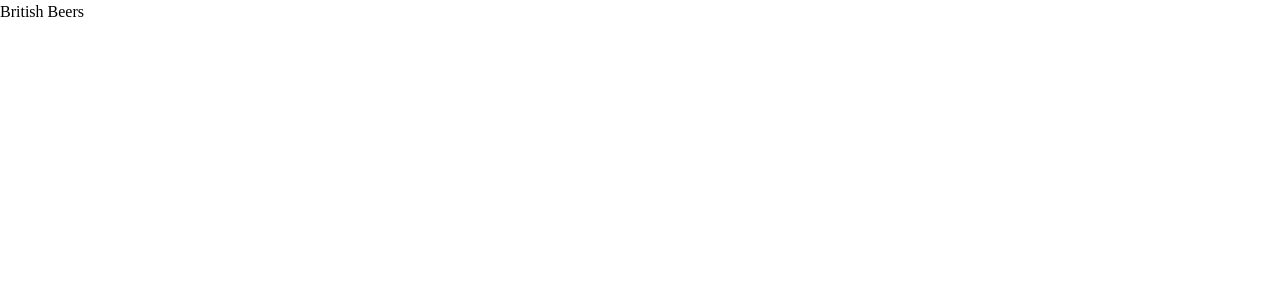
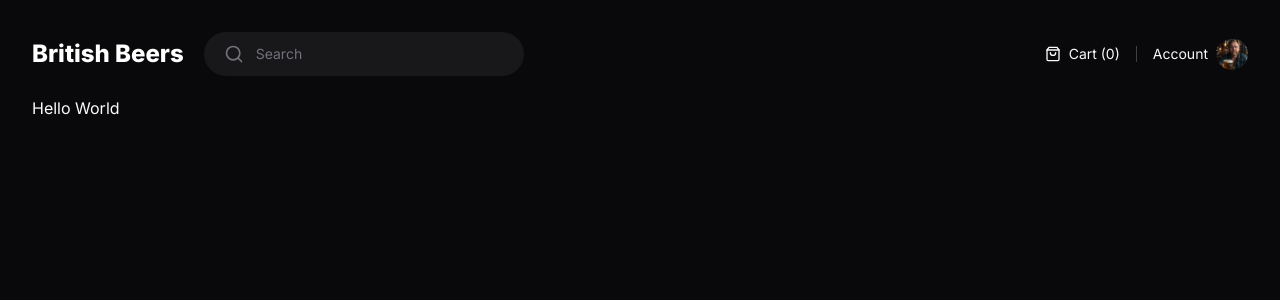
Before and after one commit to thiagocabralcorreia/british-beers, a Next.js app: page / in a window 1280 px wide. Shown: the top 300 px of the page. Built offline with nearby package versions, Linux system fonts and the light colour scheme.

Commit message:
✨ feat: add header component

```diff
--- a/next.config.js
+++ b/next.config.js
@@ -1,4 +1,8 @@
 /** @type {import('next').NextConfig} */
-const nextConfig = {}
+const nextConfig = {
+  images: {
+    domains: ["github.com"],
+  },
+};
 
-module.exports = nextConfig
+module.exports = nextConfig;
--- a/next.config.mjs
+++ /dev/null
@@ -1,4 +0,0 @@
-/** @type {import('next').NextConfig} */
-const nextConfig = {};
-
-export default nextConfig;
--- a/package.json
+++ b/package.json
@@ -9,6 +9,7 @@
     "lint": "next lint"
   },
   "dependencies": {
+    "lucide-react": "^0.379.0",
     "next": "13.5.6",
     "react": "^18",
     "react-dom": "^18"
--- /dev/null
+++ b/src/app/(store)/(home)/loading.tsx
@@ -0,0 +1,3 @@
+export default function SearchLoading() {
+  return <p>Search loading...</p>;
+}
--- /dev/null
+++ b/src/app/(store)/(home)/page.tsx
@@ -0,0 +1,5 @@
+export default async function Home() {
+  await new Promise((resolve) => setTimeout(resolve, 2000));
+
+  return <h1>Hello World</h1>;
+}
--- /dev/null
+++ b/src/app/(store)/layout.tsx
@@ -0,0 +1,11 @@
+import { Header } from "@/components/header";
+import { ReactNode } from "react";
+
+export default function StoreLayout({ children }: { children: ReactNode }) {
+  return (
+    <div className="mx-auto grid min-h-screen w-full max-w-[1600px] grid-rows-app gap-5 px-8 py-8">
+      <Header />
+      {children}
+    </div>
+  );
+}
--- a/src/app/layout.tsx
+++ b/src/app/layout.tsx
@@ -8,7 +8,7 @@
 });
 
 export const metadata: Metadata = {
-  title: "britishBeers",
+  title: "British Beers",
 };
 
 export default function RootLayout({
@@ -17,8 +17,8 @@
   children: React.ReactNode;
 }) {
   return (
-    <html lang="en">
-      <body className={inter.variable}>{children}</body>
+    <html className={inter.variable} lang="en">
+      <body className="bg-zinc-950 text-zinc-50 antialiased">{children}</body>
     </html>
   );
 }
--- a/src/app/page.tsx
+++ /dev/null
@@ -1,3 +0,0 @@
-export default function Home() {
-  return <h1>British Beers</h1>;
-}
--- /dev/null
+++ b/src/components/header.tsx
@@ -0,0 +1,45 @@
+import Link from "next/link";
+import { Search, ShoppingBag } from "lucide-react";
+import Image from "next/image";
+import avatar from "../../public/avatar.jpg";
+
+export function Header() {
+  return (
+    <div className="flex items-center justify-between">
+      <div className="flex items-center gap-5">
+        <Link href="/" className="text-2xl font-extrabold text-white">
+          British Beers
+        </Link>
+
+        <form className="flex w-[320px] items-center gap-3 rounded-full bg-zinc-900 px-5 py-3 ring-zinc-700">
+          <Search className="w-5 h-5 text-zinc-500" />
+
+          <input
+            placeholder="Search"
+            className="flex-1 bg-transparent text-sm outline-none placeholder:text-zinc-500"
+          />
+        </form>
+      </div>
+
+      <div className="flex items-center gap-4">
+        <div className="flex items-center gap-2">
+          <ShoppingBag className="h-4 w-4" />
+          <span className="text-sm">Cart (0)</span>
+        </div>
+
+        <div className="w-px h-4 bg-zinc-700"></div>
+
+        <Link href="/" className="flex items-center gap-2 hover:underline">
+          <span className="text-sm">Account</span>
+          <Image
+            src={avatar}
+            className="h-8 w-8 rounded-full"
+            width={30}
+            height={30}
+            alt=""
+          />
+        </Link>
+      </div>
+    </div>
+  );
+}
--- a/tailwind.config.ts
+++ b/tailwind.config.ts
@@ -1,16 +1,20 @@
-import type { Config } from 'tailwindcss'
+import type { Config } from "tailwindcss";
 
 const config: Config = {
   content: [
-    './src/pages/**/*.{js,ts,jsx,tsx,mdx}',
-    './src/components/**/*.{js,ts,jsx,tsx,mdx}',
-    './src/app/**/*.{js,ts,jsx,tsx,mdx}',
+    "./src/pages/**/*.{js,ts,jsx,tsx,mdx}",
+    "./src/components/**/*.{js,ts,jsx,tsx,mdx}",
+    "./src/app/**/*.{js,ts,jsx,tsx,mdx}",
   ],
   theme: {
     fontFamily: {
-      sans: 'var(--font-inter)',
+      sans: "var(--font-inter)",
+    },
+    gridTemplateRows: {
+      app: "min-content max-content",
     },
   },
+
   plugins: [],
-}
-export default config
+};
+export default config;
--- a/tsconfig.json
+++ b/tsconfig.json
@@ -8,7 +8,7 @@
     "noEmit": true,
     "esModuleInterop": true,
     "module": "esnext",
-    "moduleResolution": "bundler",
+    "moduleResolution": "node",
     "resolveJsonModule": true,
     "isolatedModules": true,
     "jsx": "preserve",
```
Also changed, not shown: public/avatar.jpg (added), 1 other file (tests, documents, lock files or other folders).
